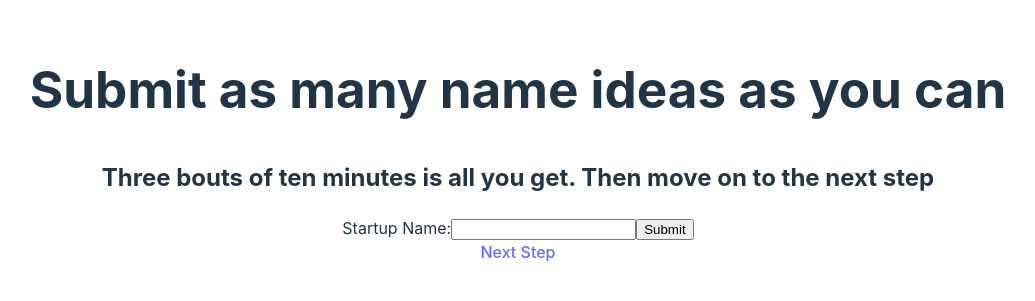
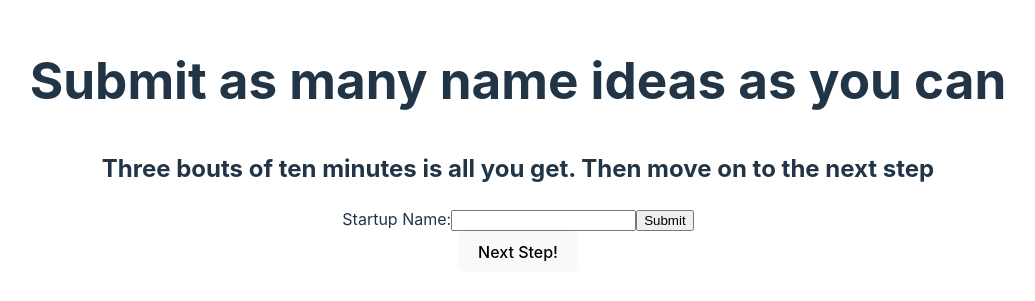
Before and after one commit to drebel/startup-name, a React (Vite) app: page / in a window 1280 px wide. Shown: the part 259-560 px from the top of the page, without its empty margins (122-1157 px from the left). Built offline with nearby package versions, Linux system fonts and the light colour scheme.

Commit message:
ISSUE-5--Randomized unranked array

```diff
--- a/src/App.jsx
+++ b/src/App.jsx
@@ -4,6 +4,8 @@ import './App.css'
 function App() {
 
   const [unrankedArray, setUnrankedArray] = React.useState([])
+  const [randomziedArray, setRandomziedArray] = React.useState()
+
 
   function handleSubmit(e){
     e.preventDefault()
@@ -13,6 +15,21 @@ function App() {
   }
 
   React.useEffect(() => console.table(unrankedArray))
+  React.useEffect(() => console.table(randomziedArray))
+
+  function handleNextStep(){
+    const copyUnrankedArray = [...unrankedArray]
+    const shuffledArray = shuffleArrayOrder(copyUnrankedArray)
+    setRandomziedArray(() => [...shuffledArray])
+  }
+
+  function shuffleArrayOrder(array){
+    for (let i = array.length - 1; i > 0; i--) {
+      const j = Math.floor(Math.random() * (i + 1));
+      [array[i], array[j]] = [array[j], array[i]];
+    }
+    return array;
+  }
 
 
   return (
@@ -26,7 +43,7 @@ function App() {
         <input name='nameIdea' id='nameIdea' type="text" />
         <input type="submit" />
       </form>
-      <a href="">Next Step</a>
+      <button onClick={handleNextStep}>Next Step!</button>
     </>
   )
 }
```
